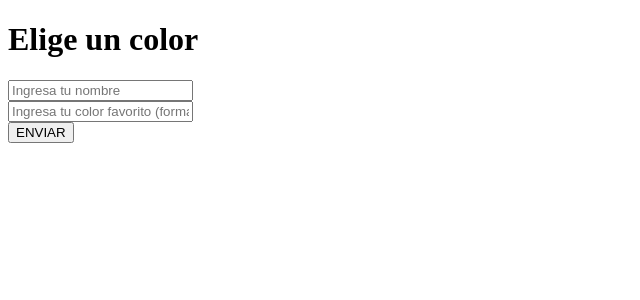
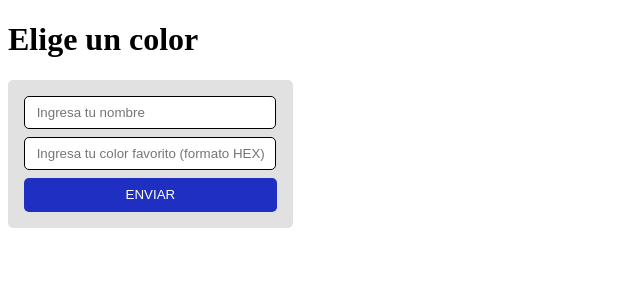
Before and after one commit to lautarodesouches/dh-front-end-III-primer-examen, a React (Vite) app: page / in a window 1280 px wide. Shown: the top 300 px of the page, without its empty margins (0-640 px from the left). Built offline with nearby package versions, Linux system fonts and the light colour scheme.

Commit message:
Form & Input style

```diff
--- a/src/components/Form/index.jsx
+++ b/src/components/Form/index.jsx
@@ -1,6 +1,7 @@
 import { useState } from 'react'
 import Input from '../Input'
 import Card from '../Card'
+import style from './style.module.css'
 
 export default function Form() {
     const [nombre, setNombre] = useState('')
@@ -19,7 +20,7 @@ export default function Form() {
 
     return (
         <>
-            <form action="">
+            <form action="" className={style.form}>
                 <Input
                     placeholder="Ingresa tu nombre"
                     handleChange={(e) => {
@@ -36,14 +37,16 @@ export default function Form() {
                     value={color}
                     required
                 />
-                <div>
-                    <button type="submit" onClick={handleSubmit}>
-                        ENVIAR
-                    </button>
-                </div>
+                <button
+                    className={style.button}
+                    type="submit"
+                    onClick={handleSubmit}
+                >
+                    ENVIAR
+                </button>
             </form>
             {error && (
-                <h2>Por favor chequea que la información sea correcta</h2>
+                <h2 className={style.error}>Por favor chequea que la información sea correcta</h2>
             )}
             {formularioOk && <Card nombre={nombre} color={color} />}
         </>
--- /dev/null
+++ b/src/components/Form/style.module.css
@@ -0,0 +1,27 @@
+.form {
+    background: #e1e1e1;
+    display: flex;
+    flex-direction: column;
+    gap: .5rem;
+    padding: 1rem;
+    border-radius: 5px;
+    justify-content: center;
+    align-items: center;
+    width: fit-content;
+    min-width: 20%;
+}
+
+.button{
+    border-radius: 5px;
+    background-color: #1f2fc1;
+    color: #fff;
+    width: 100%;
+    margin: auto;
+    padding: .6rem;
+    border: none;
+}
+
+.error{
+    margin: 1.5rem 0;
+    color: #e42222;
+}
--- a/src/components/Input/index.jsx
+++ b/src/components/Input/index.jsx
@@ -1,3 +1,5 @@
+import style from './style.module.css'
+
 export default function Input({
     value = '',
     type = 'text',
@@ -6,14 +8,13 @@ export default function Input({
     handleChange = () => {},
 }) {
     return (
-        <div>
         <input
+            className={style.input}
             type={type}
             required={required}
             placeholder={placeholder}
             value={value}
             onChange={handleChange}
         />
-        </div>
     )
 }
--- /dev/null
+++ b/src/components/Input/style.module.css
@@ -0,0 +1,9 @@
+.input {
+    border: 1px solid #000;
+    background: #fff;
+    color: #5d5d5d;
+    display: block;
+    padding: .5rem .7rem;
+    border-radius: 5px;
+    width: 90%;
+}
```
Lines whose indentation alone changed are shown as unchanged.
